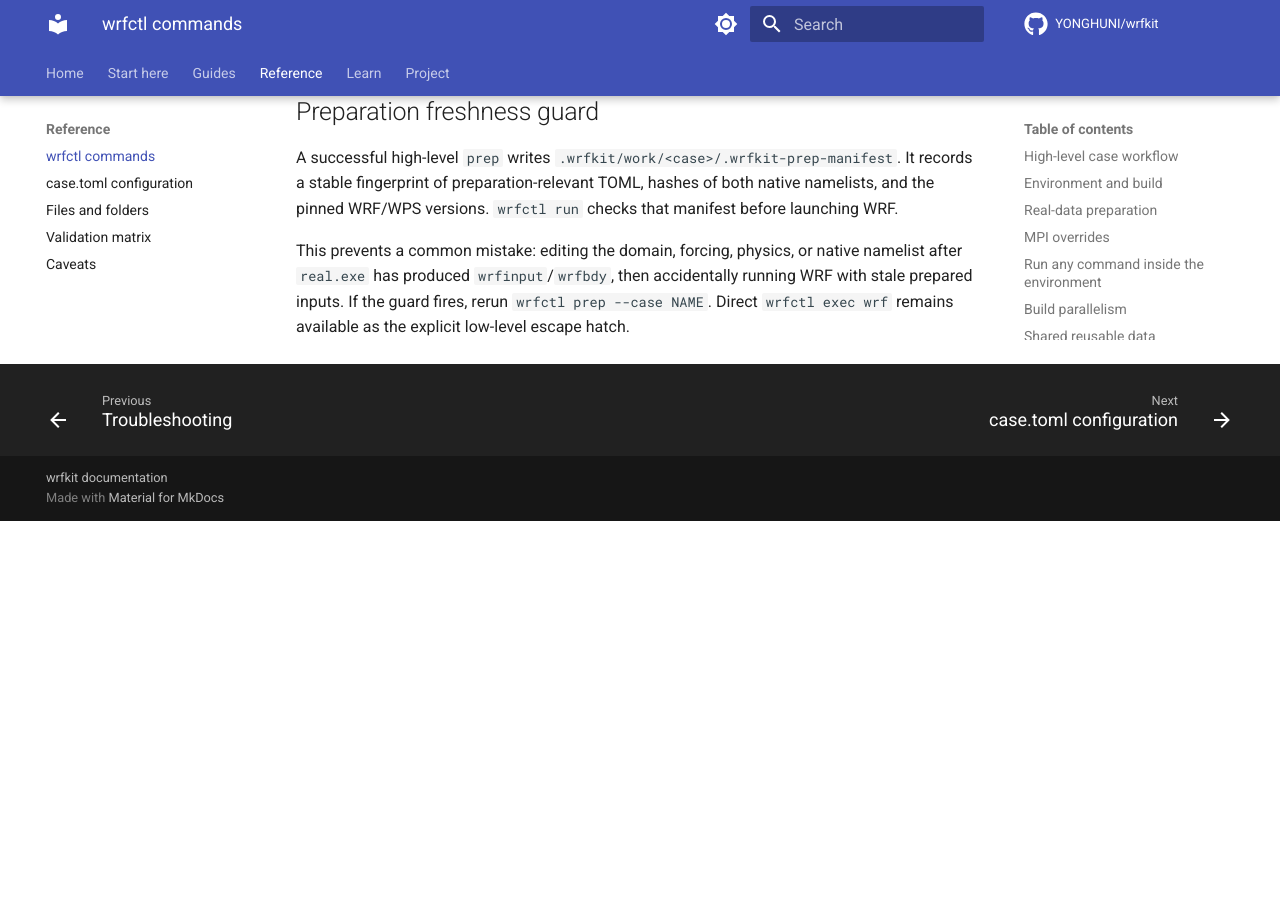
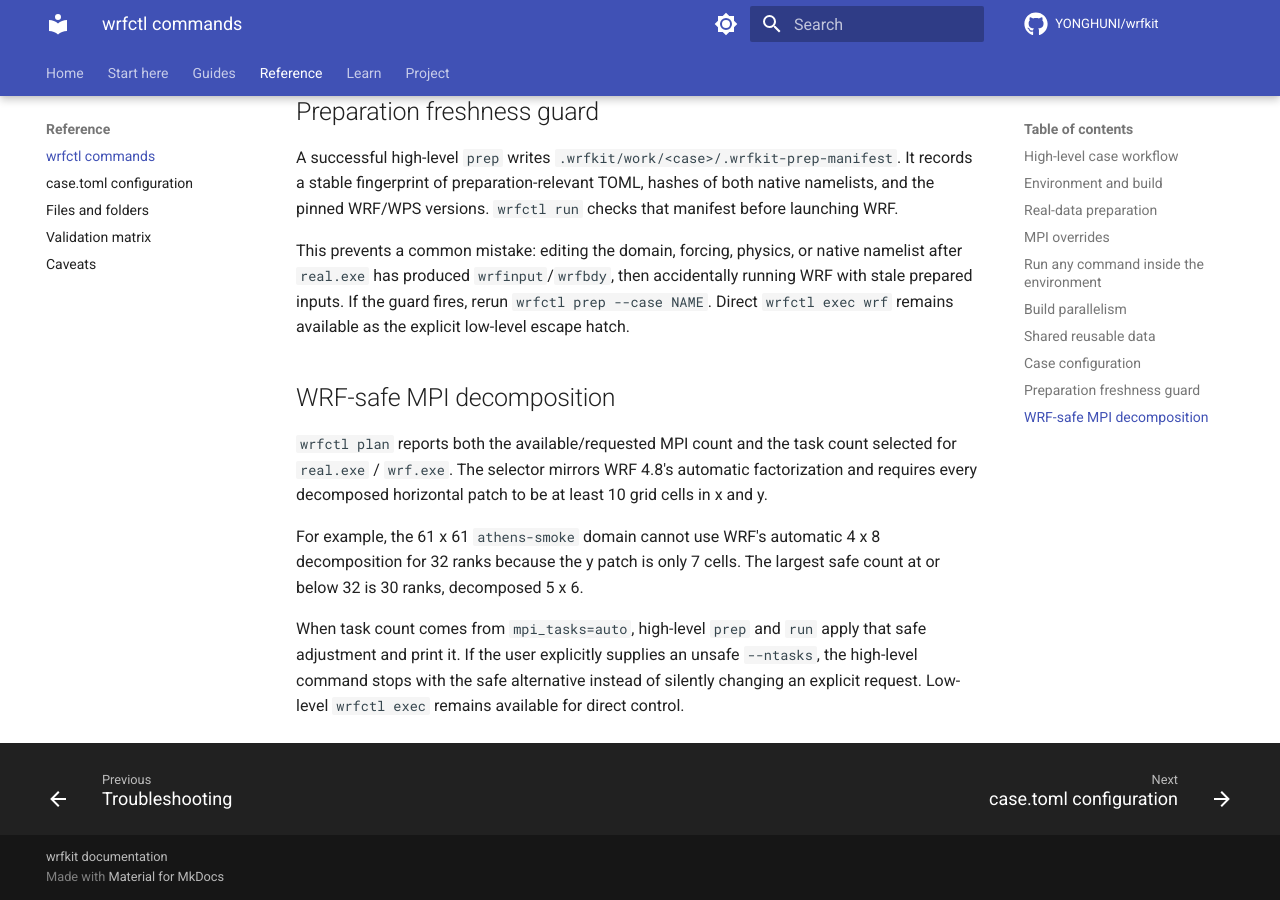
Before and after one commit to YONGHUNI/wrfkit, an MkDocs documentation site: the page built from docs/reference/commands.md, in a window 1280 px wide and 900 px high, scrolled down 3648 px. Built offline with MkDocs 1.6.1 and Material for MkDocs 9.7.7, drawn with Linux system fonts in a browser that asks for light colours; comment, search, counter and statistics services are not loaded; before the commit the page ends 4169 px from its top, so only the background shows below that.

Commit message:
docs: explain WRF-safe MPI decomposition

```diff
--- a/docs/reference/commands.md
+++ b/docs/reference/commands.md
@@ -138,3 +138,21 @@ namelist after `real.exe` has produced `wrfinput`/`wrfbdy`, then
 accidentally running WRF with stale prepared inputs. If the guard fires, rerun
 `wrfctl prep --case NAME`. Direct `wrfctl exec wrf` remains available as
 the explicit low-level escape hatch.
+
+
+## WRF-safe MPI decomposition
+
+`wrfctl plan` reports both the available/requested MPI count and the task
+count selected for `real.exe` / `wrf.exe`. The selector mirrors WRF 4.8's
+automatic factorization and requires every decomposed horizontal patch to be
+at least 10 grid cells in x and y.
+
+For example, the 61 x 61 `athens-smoke` domain cannot use WRF's automatic
+4 x 8 decomposition for 32 ranks because the y patch is only 7 cells. The
+largest safe count at or below 32 is 30 ranks, decomposed 5 x 6.
+
+When task count comes from `mpi_tasks=auto`, high-level `prep` and `run`
+apply that safe adjustment and print it. If the user explicitly supplies an
+unsafe `--ntasks`, the high-level command stops with the safe alternative
+instead of silently changing an explicit request. Low-level `wrfctl exec`
+remains available for direct control.
```
Also changed, not shown: README.md (+8 -0 lines), docs/design.md (+7 -0 lines), docs/validation.md (+16 -0 lines).
